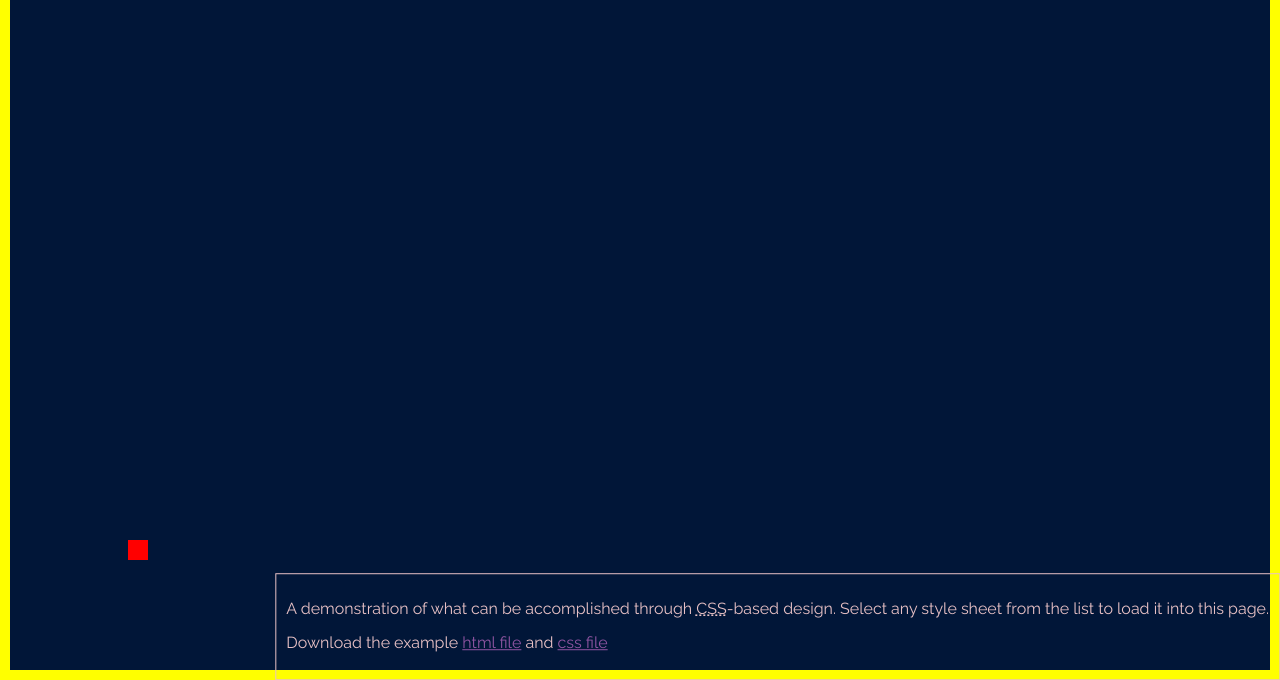
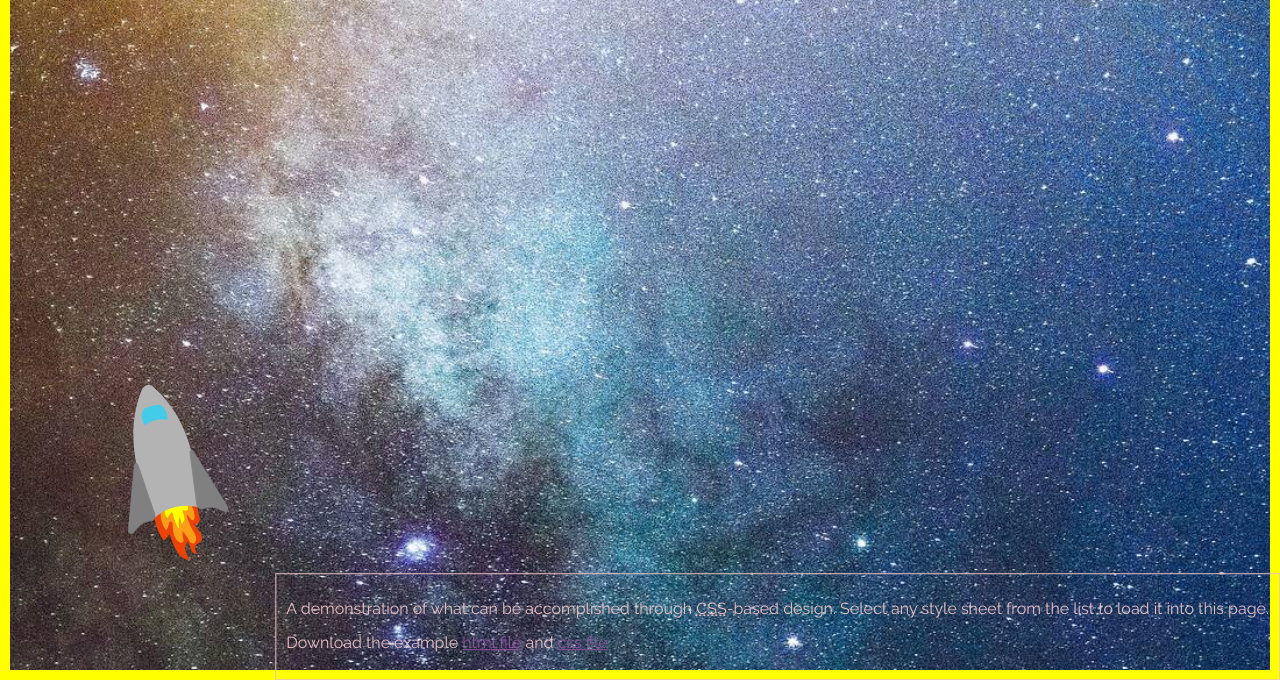
Before and after one commit to lehisanchez/ZenGarden, a plain HTML site: page dist/index.html in a window 1280 px wide. Shown: the part 120-800 px from the top of the page. Drawn offline with Linux system fonts and the light colour scheme.

Commit message:
rocket update

```diff
--- a/dist/index.html
+++ b/dist/index.html
@@ -4,7 +4,7 @@
 	<meta charset="utf-8">
 	<title>CSS Zen Garden: The Beauty of CSS Design</title>
 
-	<link rel="stylesheet" media="screen" href="style.css?v=8may2013">
+	<link rel="stylesheet" media="screen" href="style.css">
 	<link rel="alternate" type="application/rss+xml" title="RSS" href="http://www.csszengarden.com/zengarden.xml">
 
 	<meta name="viewport" content="width=device-width, initial-scale=1.0">
--- a/sass/base/_colors.scss
+++ b/sass/base/_colors.scss
@@ -1,8 +1,7 @@
 @use '../utilities/variables';
 
 body {
-    color: variables.$purple-100;
-    background-color: variables.$purple-500;
+    color: #E8C1C5;
 }
 
 a {
--- a/sass/components/_rocket.scss
+++ b/sass/components/_rocket.scss
@@ -2,5 +2,9 @@
     position: fixed;
     right: 10%;
     top: 15%;
-    border: 10px solid red;
+    height: 175px;
+    width: 100px;
+    background: url("../sass/assets/rocketship.svg");
+    background-size: cover;
+    transform: rotate(180deg);
 }
--- a/sass/layouts/_body.scss
+++ b/sass/layouts/_body.scss
@@ -1,3 +1,7 @@
+html {
+    background: url("../sass/assets/space.jpg");
+    background-size: cover;
+}
 body {
     position: relative;
     transform: rotate(-180deg);
```
Also changed, not shown: sass/main.scss (+0 -23 lines), dist/style.css, 1 other file.
